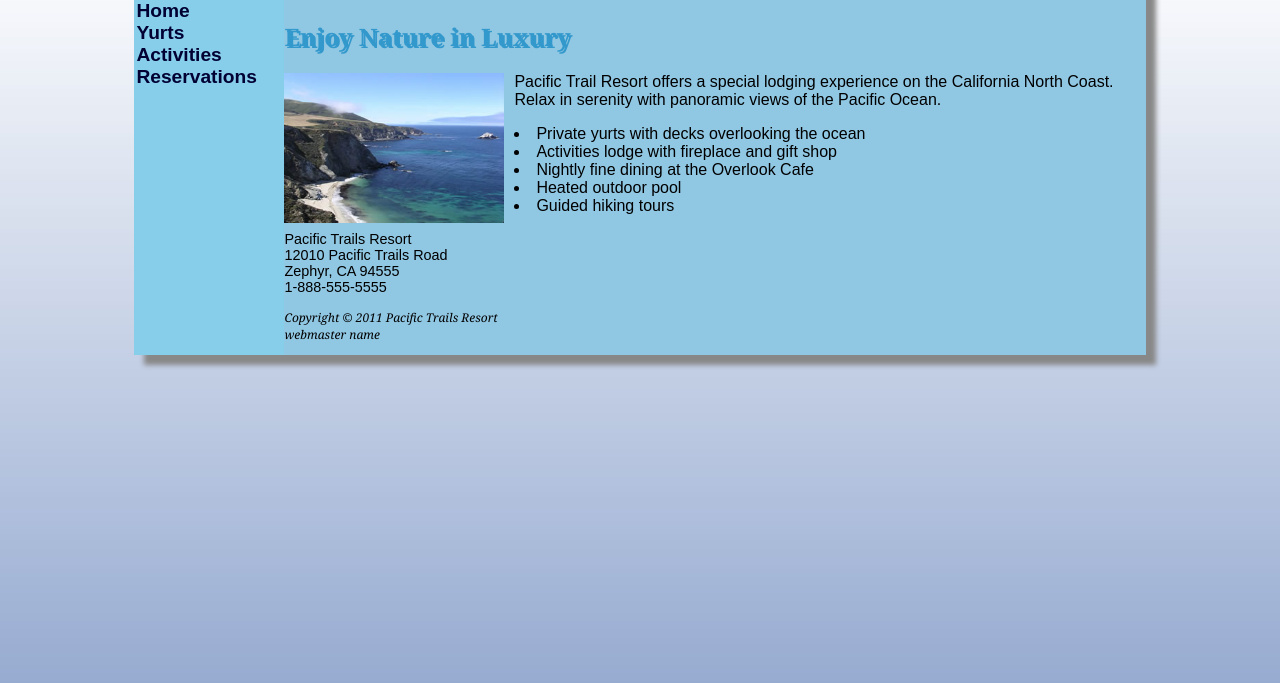
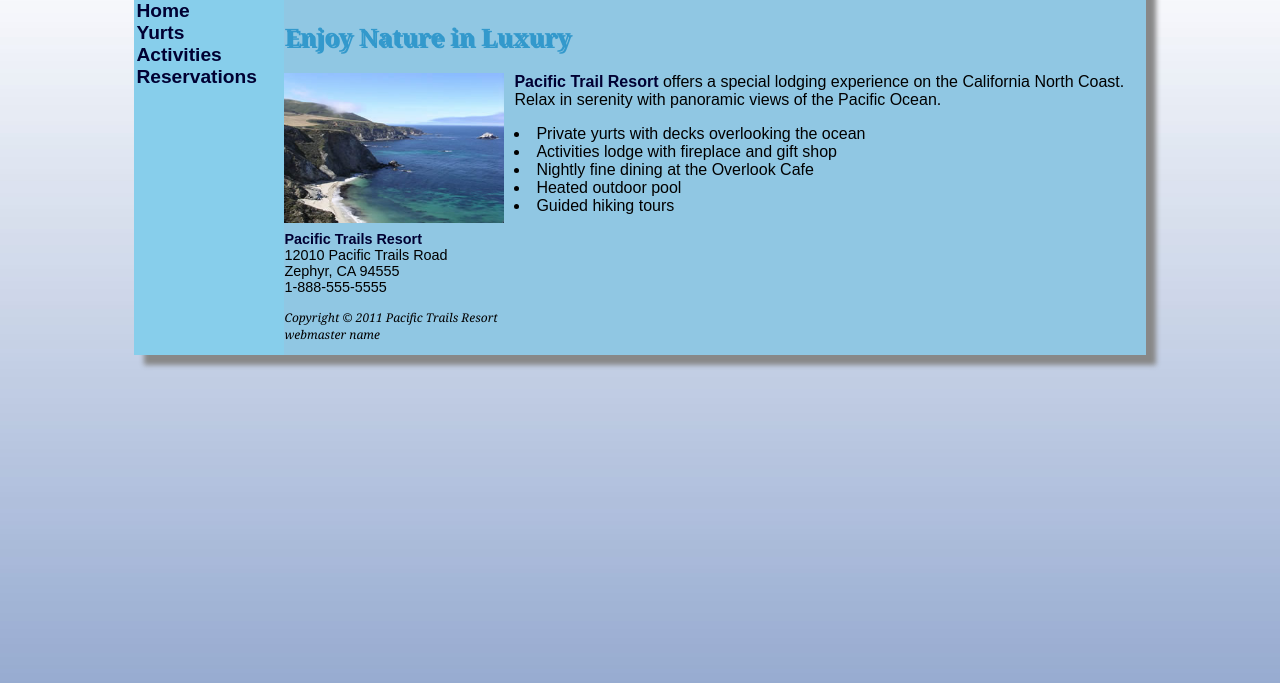
Before and after one commit to cmrgithub/cmrgithub.github.io, a plain HTML site: page index.html in a window 1280 px wide. Shown: the part 67-750 px from the top of the page. Drawn offline with Linux system fonts and the light colour scheme.

Commit message:
Add files via upload

```diff
--- a/pacific.css
+++ b/pacific.css
@@ -120,7 +120,7 @@ body {background-color: skyblue;
 
 #nav a:hover {color: white;}
 
-#resort { color: #000033;
+span { color: #000033;
           font-weight: bold;
         }
 
```
